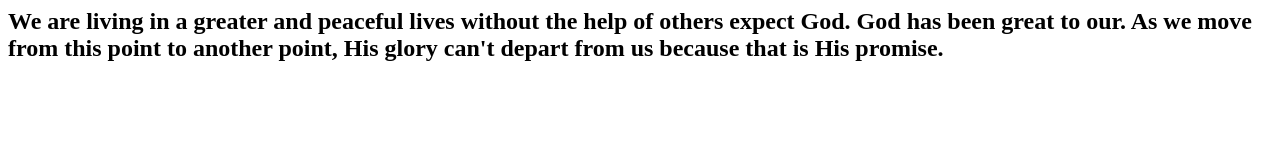
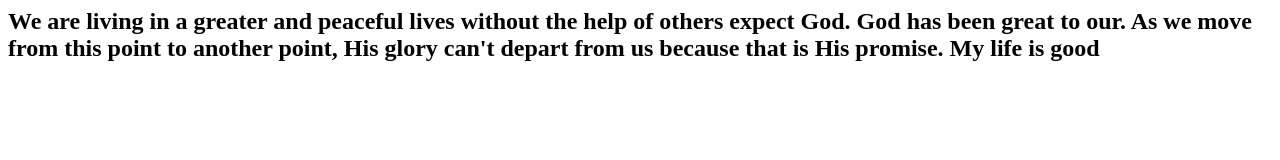
Before and after one commit to Makas2020/GitExam, a plain HTML site: page worker/index.html in a window 1280 px wide. Drawn offline with Linux system fonts and the light colour scheme.

Commit message:
third commit

```diff
--- a/worker/index.html
+++ b/worker/index.html
@@ -1,4 +1,5 @@
 <body>
 <h2> We are living in a greater and peaceful lives without the help of others
-expect God. God has been great to our. As we move from this point to another point, His glory can't depart from us because that is His promise.</h2>
+expect God. God has been great to our. As we move from this point to another point, His glory can't depart from us because that is His promise.
+ My life is good</h2>
 </body>
```
